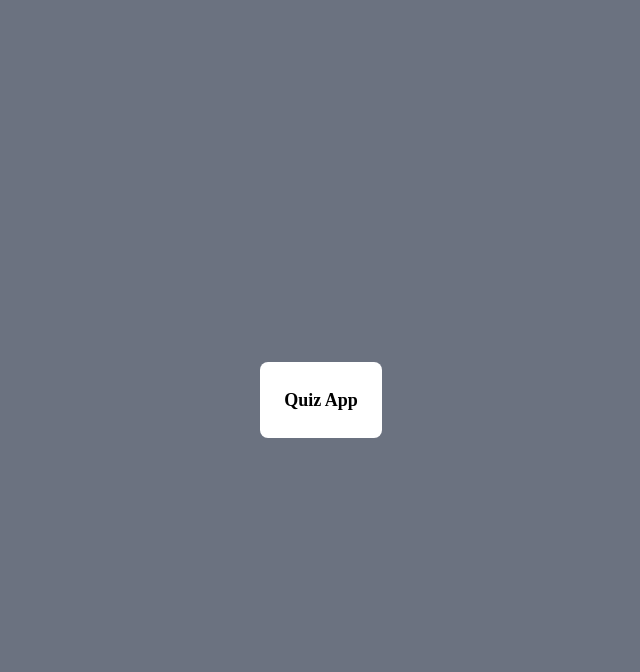
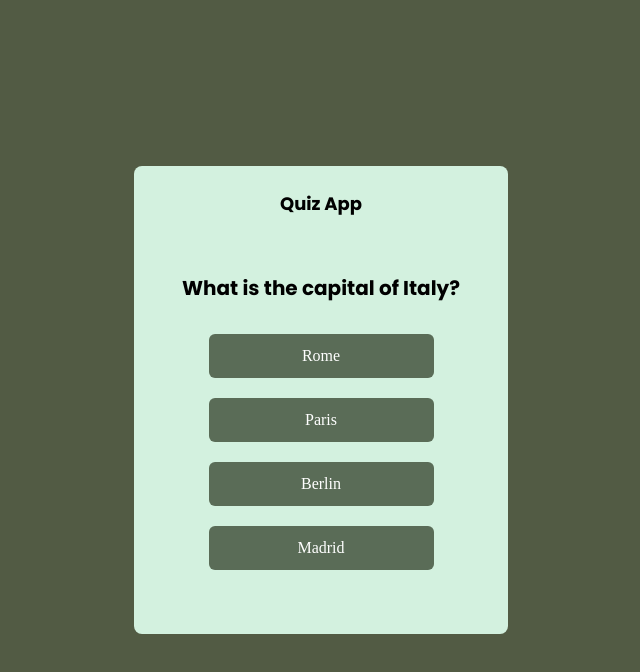
Before and after one commit to Suffynux/JavaScript-practice, a plain HTML site: page Projects/Quizes App/index.html in a window 1280 px wide. Both pictures are taken after a click on the button "Start Quiz". Shown: the whole page, without its empty margins (319-959 px from the left). Drawn offline with nearby package versions, Linux system fonts and the light colour scheme; a web font is replaced by a local one.

Commit message:
New project coded

```diff
--- a/Projects/Quizes App/app.js
+++ b/Projects/Quizes App/app.js
@@ -1,5 +1,4 @@
 document.addEventListener("DOMContentLoaded", () => {
-
   const questionContainer = document.getElementById("question-container");
   const questionText = document.getElementById("question-text");
   const choicesList = document.getElementById("choices-list");
@@ -18,7 +17,12 @@ document.addEventListener("DOMContentLoaded", () => {
     },
     {
       question: "Who wrote 'Hamlet'?",
-            choices: ["William Shakespeare", "Charles Dickens", "Mark Twain", "Leo Tolstoy"],
+      choices: [
+        "William Shakespeare",
+        "Charles Dickens",
+        "Mark Twain",
+        "Leo Tolstoy",
+      ],
       answer: "William Shakespeare",
     },
     {
@@ -53,24 +57,83 @@ document.addEventListener("DOMContentLoaded", () => {
     },
     {
       question: "Who painted the Mona Lisa?",
-            choices: ["Vincent van Gogh", "Pablo Picasso", "Leonardo da Vinci", "Claude Monet"],
+      choices: [
+        "Vincent van Gogh",
+        "Pablo Picasso",
+        "Leonardo da Vinci",
+        "Claude Monet",
+      ],
       answer: "Leonardo da Vinci",
     },
     {
       question: "What is the freezing point of water?",
       choices: ["0°C", "100°C", "50°C", "-10°C"],
       answer: "0°C",
-        }
+    },
   ];
 
   let currentQuestionIndex = 0;
   let score = 0;
 
-    startBtn.addEventListener("click" , () => {
-        startBtn.classList.add('hidden');
-        resultContainer.classList.add('hidden');
+  startBtn.addEventListener("click", startQuiz);
+  nextBtn.addEventListener('click' , nextQuestion);
 
-    })
+  function startQuiz() {
+    startBtn.classList.add("hidden");
+    resultContainer.classList.add("hidden");
+    questionContainer.classList.remove("hidden");
 
+    showQuestion();
+  }
 
+  function showQuestion() {
+    nextBtn.classList.add("hidden");
+    choicesList.textContent = "";
+
+    questionText.textContent = questions[currentQuestionIndex].question;
+    // choicesList.textContent = ""
+    questions[currentQuestionIndex].choices.forEach((choice) => {
+      const li = document.createElement("li");
+      // Add Tailwind CSS classes
+      li.classList.add(
+        "pt-3",
+        "px-5",
+        "bg-blue-500", // Background color
+        "text-white", // Text color
+        "rounded-md", // Rounded corners
+        "p-2", // Padding
+        "hover:bg-blue-700", // Hover effect
+        "cursor-pointer", // Pointer cursor for better UX
+        "mb-4",
+        "text-center" // Margin-bottom for spacing
+      );
+      li.textContent = choice;
+      li.addEventListener("click", () => selectAnswer(choice));
+      choicesList.append(li);
     });
+  }
+
+  function selectAnswer(choice) {
+    const Correctanswer = questions[currentQuestionIndex].answer;
+    if (choice == Correctanswer) {
+      score++;
+    }
+    nextBtn.classList.remove("hidden");
+  }
+
+  function nextQuestion() {
+    currentQuestionIndex++;
+    if (currentQuestionIndex < questions.length) {
+      showQuestion();
+    } else {
+      showResult();
+    }
+  }
+
+  function showResult() {
+    questionContainer.classList.add('hidden');
+    resultContainer.classList.remove('hidden');
+    scoreDisplay.innerHTML = `${score} out of ${questions.length}`;
+
+  }
+});
--- a/Projects/Quizes App/index.html
+++ b/Projects/Quizes App/index.html
@@ -6,14 +6,43 @@
     <link
       href="https://cdn.jsdelivr.net/npm/tailwindcss@2.2.19/dist/tailwind.min.css"
       rel="stylesheet"/>
-
+      <link href="https://fonts.googleapis.com/css?family=Poppins:100,100italic,200,200italic,300,300italic,regular,italic,500,500italic,600,600italic,700,700italic,800,800italic,900,900italic" rel="stylesheet" />
       <link href="https://fonts.googleapis.com/css?family=Protest+Revolution:regular" rel="stylesheet" />
       <style>
       body{
         font-family: 'Protest Revolution' , 'sans-serif';
+        background-color: #525B44 !important;
       }
       .hidden{
         display: none;
+      }
+
+      li{
+        padding: 10px !important;
+        margin: 20px;
+        width: 225px;
+        background-color: #5A6C57 !important;
+      }
+
+      li:hover{
+          background-color: #85A98F !important;
+        }
+
+      .main-container{
+        background: #D3F1DF !important;
+      }
+
+      button {
+        background-color: #525B44 !important;
+      }
+
+      button:hover{
+        background-color: #85A98F !important;
+
+      }
+
+      h1, h2{
+        font-family: 'Poppins';
       }
       </style>
 
@@ -23,23 +52,26 @@
     <title>Quiz app</title>
   </head>
   <body class="flex justify-center items-center min-h-screen bg-gray-500">
-    <div class="main-container bg-white rounded-lg p-3">
+    <div class="main-container bg-white rounded-lg p-3 w-auto">
       <h1 class="p-3 text-lg font-bold text-center">Quiz App</h1>
-      <div id="quiz-container" class="flex flex-col items-center">
-        <div id="question-container" class="hidden">
-          <h2 id="question-text">
+      <div id="quiz-container" class="flex flex-col items-center m-9">
+        <div id="question-container" class="hidden flex flex-col items-center justify-center">
+          <h2 id="question-text" class="pt-2 font-bold text-xl">
             <!-- Question will show here dynamically -->
           </h2>
-          <ul id="choices-list">
+          <ul id="choices-list" class="pt-3">
             <!-- Choices will come dynamically -->
-            <button id="next-btn" class="bg-blue-500 rounded-md p-2">Next Question</button>
-          </ul>
+             <!-- <h1 class="text-balck">Lorem ipsum dolor, sit amet consectetur adipisicing elit. Magni maiores cumque architecto optio excepturi suscipit voluptates illum odio impedit? Culpa hic vitae corporis possimus tempore ipsa ab minima itaque perferendis.</h1> -->
+
+            </ul>
+            <button id="next-btn" class="bg-blue-500 rounded-md p-2 text-white hover:bg-blue-700" class="hidden">Next Question</button>
         </div>
-        <div id="result-container" class="hidden">
+        <div id="result-container" class="hidden flex flex-col justify-center items-center">
           <h2>Your score is: <span id="score"></span></h2>
-          <button id="restart-btn" class="bg-blue-500 rounded-md p-2">Restart</button>
+          <button id="restart-btn" class="bg-blue-500 rounded-md p-2 mt-4">Restart</button>
         </div>
-        <button class="bg-blue-500 text-white rounded-md p-2 mt-4" id="start-btn">Start Quiz</button>
+
+        <button class="bg-blue-500 text-white rounded-md p-2 mt-4 text-white" id="start-btn">Start Quiz</button>
 
       </div>
     </div>
```
Lines whose indentation alone changed are shown as unchanged.
